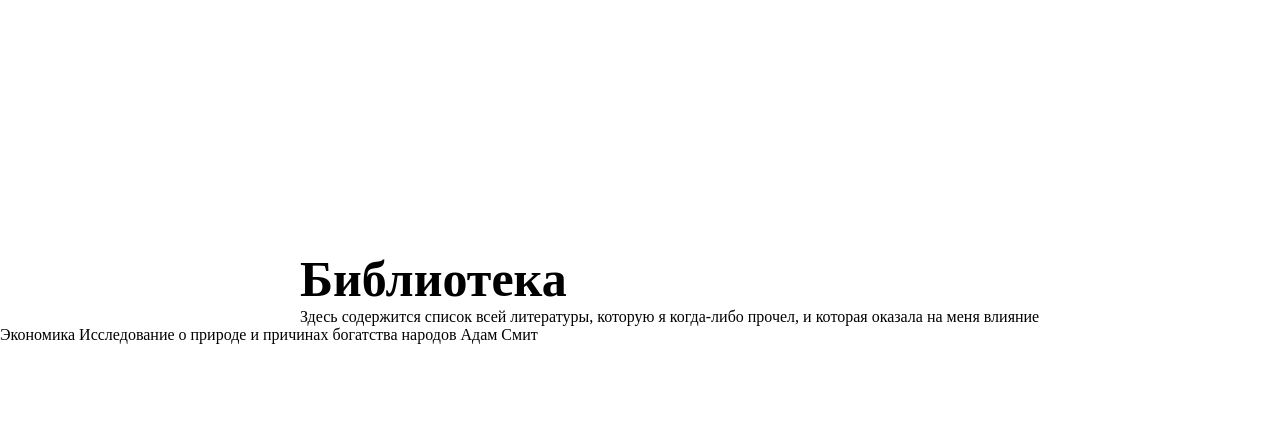
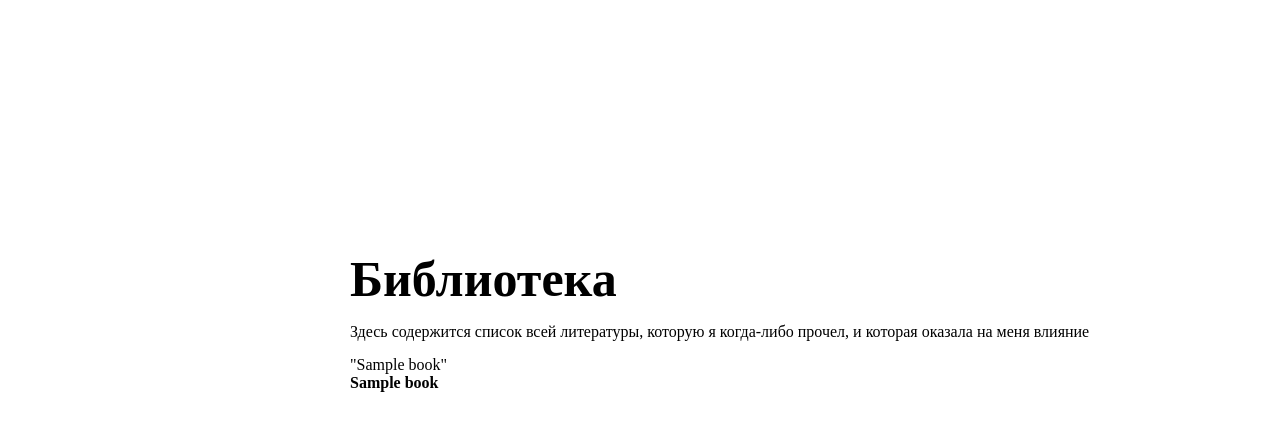
Before and after one commit to pasha-iden/Some-Cringe, a Flask app: page /library in a window 1280 px wide. Shown: the top 431 px of the page. Run offline with Flask 3, Linux system fonts and the light colour scheme; a database or web service that is not in the repository returns one stand-in record (values such as "Sample title"); some libraries are stand-ins or nearby versions.

Commit message:
app.py: SQL added, books listing on page added, css improved

```diff
--- a/app.py
+++ b/app.py
@@ -1,10 +1,32 @@
+import psycopg2
 from flask import Flask, render_template, url_for
 
 app = Flask(__name__)
 
+def bookslist():
+    try:
+        connection = psycopg2.connect(
+            host = "127.0.0.1",
+            user = "postgres",
+            password = "postgres",
+            database = "postgres")
+        connection.autocommit = True
+
+        with connection.cursor() as cursor:
+            cursor.execute('''SELECT * FROM books''')
+            connection.commit()
+            books=cursor.fetchall()
+    except Exception as _ex:
+        print ('Error:', _ex)
+    finally:
+        if connection:
+            connection.close()
+    return books
+
 @app.route('/library')
 def index ():
-    return render_template("library.html")
+    books = bookslist()
+    return render_template("library.html", bookslistprint=books)
 
 if __name__ == "__main__":
     app.run(debug=True)
--- a/static/css/library.css
+++ b/static/css/library.css
@@ -1,20 +1,20 @@
 body {
 margin: 0px;
-padding-top: 250px;
 }
 
 .title {
 font-size: 50px;
 font-weight: 800;
-padding-left: 300px;
+padding-top: 250px;
+padding-left: 350px;
 }
 
 .underline {
-padding-left: 300px;
+padding-top: 15px;
+padding-left: 350px;
 }
 
-.genre {
+.list {
+padding-top: 15px;
+padding-left: 350px;
 }
-
-.books {
-}
--- a/templates/library.html
+++ b/templates/library.html
@@ -6,13 +6,18 @@
     <title>Библиотека</title>
 </head>
 <body>
-    <div>
-        <span class="title">Библиотека</span>
+    <div class="title">
+        <span>Библиотека</span>
     </div>
-    <div>
-        <span class="underline">Здесь содержится список всей литературы, которую я когда-либо прочел, и которая оказала на меня влияние</span>
+    <div class="underline">
+        <span>Здесь содержится список всей литературы, которую я когда-либо прочел, и которая оказала на меня влияние</span>
     </div>
-Экономика Исследование о природе и причинах богатства народов Адам Смит
+
+    <div class="list">
+        {% for i in bookslistprint%}
+            <span>"{{ i.1 }}"</span> <br>
+            <span><b>{{ i.2 }}</b></span> <br> <br>
+        {% endfor %}
     </div>
 </body>
 </html>
```
